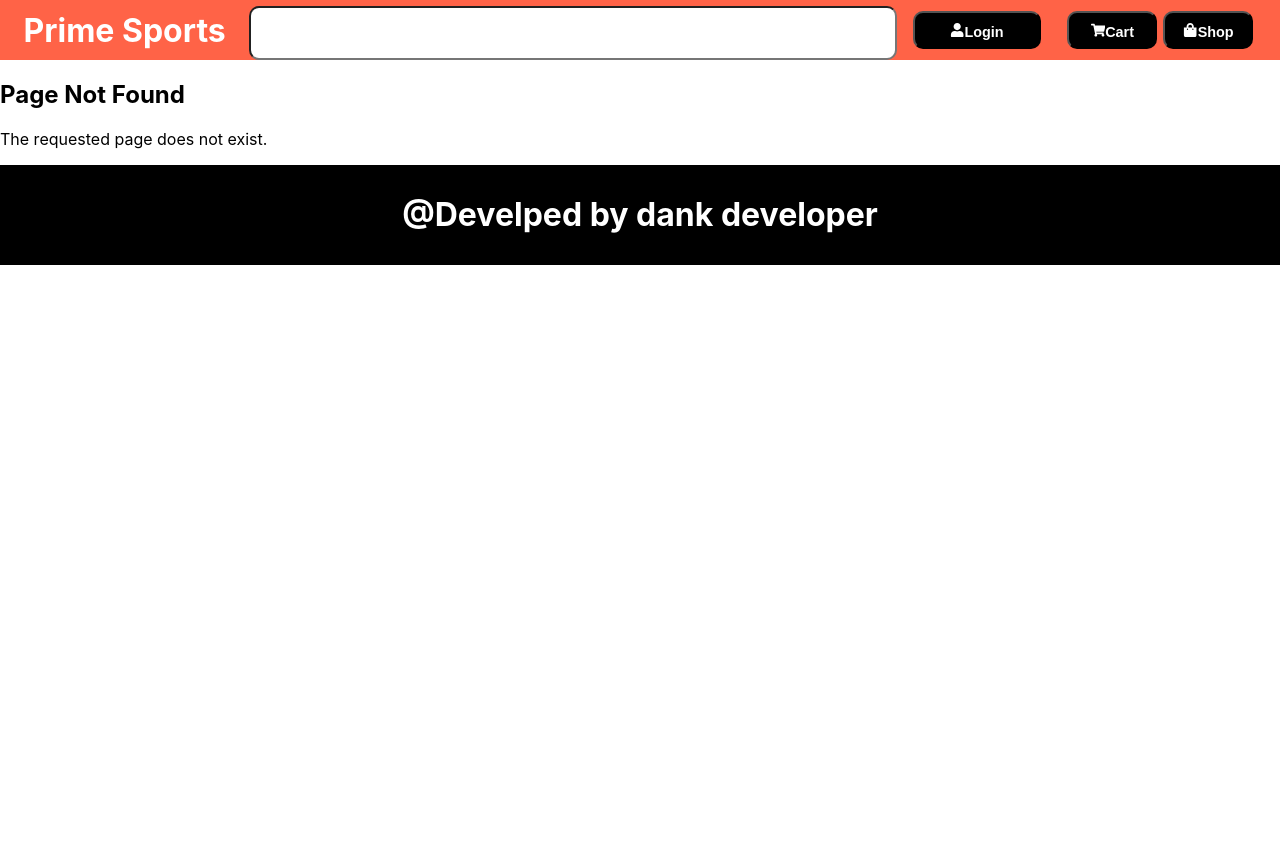
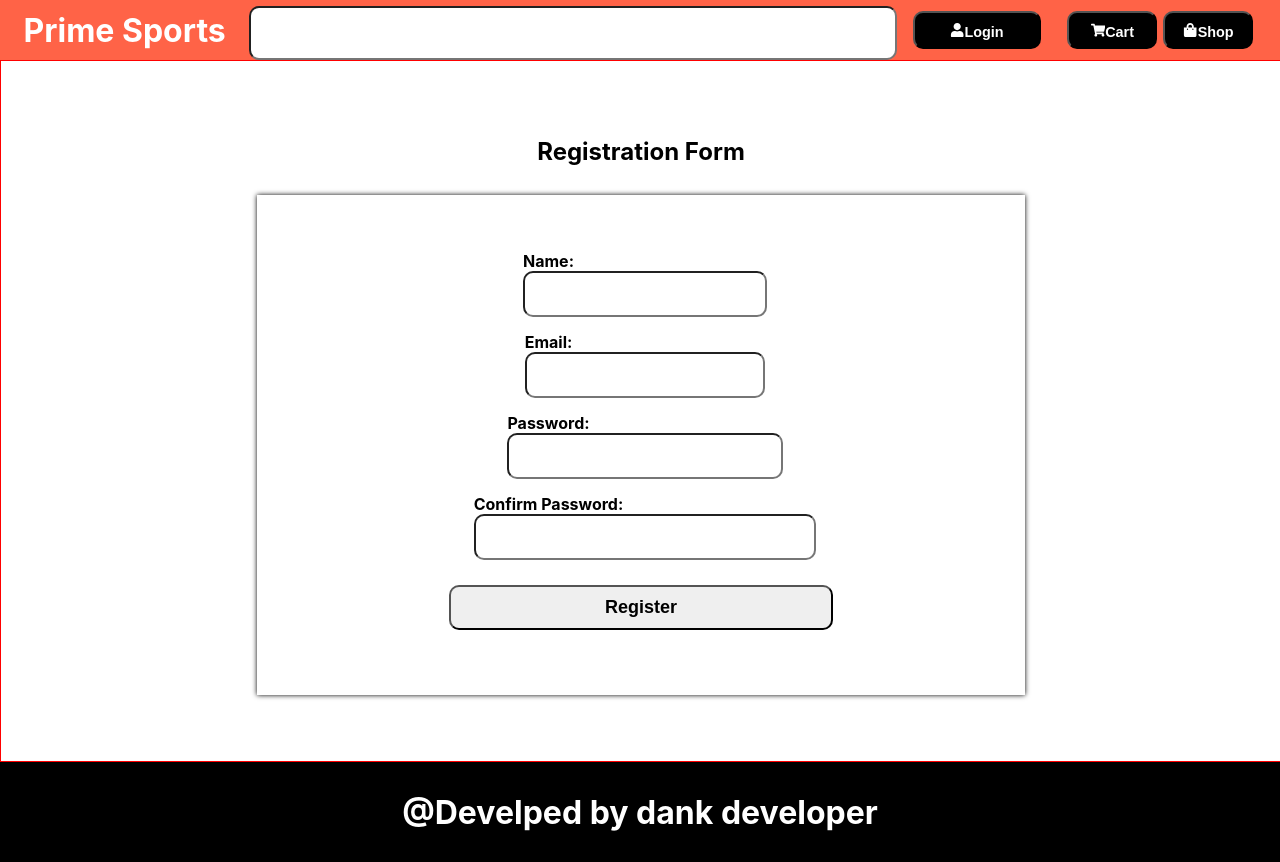
Before and after one commit to aniket2727/sport-web-application-MERN, a React (Create React App) app in the folder client/: page /primesport/register in a window 1280 px wide. Before the commit this address had no page. Before the commit the page ends 800 px from the top, so only its background shows below. Built offline with nearby package versions, Linux system fonts and the light colour scheme; the HTML template or start-up script is replaced by a standard one.

Commit message:
addded regieter componets

```diff
--- a/client/src/App.js
+++ b/client/src/App.js
@@ -5,6 +5,7 @@ import LoginComponent from "./componets/Logincomponets";
 import Navbarcomponets from "./componets/Header/Navbarcomponets";
 import FooterComponets from './componets/footer/FooterComponets';
 import { BrowserRouter, Routes, Route } from "react-router-dom";
+import Register from './componets/register/Register';
 
 function App() {
   return (
@@ -12,8 +13,9 @@ function App() {
       <BrowserRouter>
         <Navbarcomponets />
         <Routes>
-          <Route path="/primesport/login" element={<LoginComponent />} />
-          <Route path="/primesport/productpagefirst" element={<Frontpagecomponets />} />
+          <Route path="/primesport/login" element={<LoginComponent/>} />
+          <Route path="/primesport/register" element={<Register/>} />
+          <Route path="/primesport/productpagefirst" element={<Frontpagecomponets/>} />
           <Route path="*" element={<div><h2>Page Not Found</h2><p>The requested page does not exist.</p></div>} />
         </Routes>
         <FooterComponets/>
--- a/client/src/componets/Frontpagecomponets.js
+++ b/client/src/componets/Frontpagecomponets.js
@@ -1,13 +1,12 @@
 import React from 'react';
 
 const Frontpagecomponets = () => {
+  return (
 
+    <div className='main-frint-page'>
 
+    </div>
 
-  return (
-    <div>
-       <h1>aniket</h1>
-    </div>
   );
 };
 
--- /dev/null
+++ b/client/src/componets/register/Register.js
@@ -0,0 +1,85 @@
+// Register.js
+import React, { useState } from 'react';
+import './register.css';
+
+const Register = () => {
+  const [name, setName] = useState('');
+  const [email, setEmail] = useState('');
+  const [password, setPassword] = useState('');
+  const [confirmPassword, setConfirmPassword] = useState('');
+  const [emailError, setEmailError] = useState('');
+
+  const handleEmailChange = (value) => {
+    setEmail(value);
+    // Validate email using regex
+    const emailRegex = /^[^\s@]+@[^\s@]+\.[^\s@]+$/;
+    setEmailError(emailRegex.test(value) ? '' : 'Invalid email address');
+  };
+
+  const handleRegister = (e) => {
+    e.preventDefault();
+
+    // Add your registration logic here
+    console.log('Registration data:', { name, email, password, confirmPassword });
+
+    // Validate email and password
+    if (emailError || password.length < 6 || password !== confirmPassword) {
+      console.log('Invalid email or password');
+      return;
+    }
+
+    // Add logic to register the user (send data to the server, etc.)
+  };
+
+  return (
+    <div className='main-register-a'>
+      <h2>Registration Form</h2>
+      <form onSubmit={handleRegister} className="register-form">
+        <div className="form-group">
+          <label>Name:</label>
+          <input
+            type="text"
+            value={name}
+            onChange={(e) => setName(e.target.value)}
+            required
+          />
+        </div>
+
+        <div className="form-group">
+          <label>Email:</label>
+          <input
+            type="email"
+            value={email}
+            onChange={(e) => handleEmailChange(e.target.value)}
+            required
+          />
+          {emailError && <p className="error-message">{emailError}</p>}
+        </div>
+
+        <div className="form-group">
+          <label>Password:</label>
+          <input
+            type="password"
+            value={password}
+            onChange={(e) => setPassword(e.target.value)}
+            required
+          />
+        </div>
+
+        <div className="form-group">
+          <label>Confirm Password:</label>
+          <input
+            type="password"
+            value={confirmPassword}
+            onChange={(e) => setConfirmPassword(e.target.value)}
+            required
+          />
+        </div>
+
+        <button type="submit">Register</button>
+      </form>
+    </div>
+  );
+};
+
+export default Register;
--- /dev/null
+++ b/client/src/componets/register/register.css
@@ -0,0 +1,56 @@
+
+
+
+
+
+
+.main-register-a{
+    width: 100%;
+    height: 700px;
+    display: flex;
+    flex-direction: column;
+    align-items: center;
+    justify-content: center;
+    border: 1px solid red;
+}
+
+
+/* Add this to your styles (e.g., LoginComponent.css) */
+.register-form {
+    width: 60%;
+    height: 500px;
+    display: flex;
+    align-items: center;
+    justify-content: center;
+    flex-direction: column;
+    margin: 10px;
+    box-shadow: 0px 0px 5px black;
+  }
+
+  .register-form button{
+    width: 50%;
+    border-radius: 10px;
+    padding: 10px;
+    margin: 10px;
+    cursor: pointer;
+    font-weight: bold;
+    font-size: large;
+
+  }
+
+  .form-group {
+    margin-bottom: 15px;
+  }
+
+  .form-group  input{
+    width: 100%;
+    cursor: pointer;
+    height: 40px;
+    border-radius: 10px;
+  }
+
+  label {
+    width: 100%;
+    font-weight: bold;
+    margin-bottom: 5px;
+  }
```
